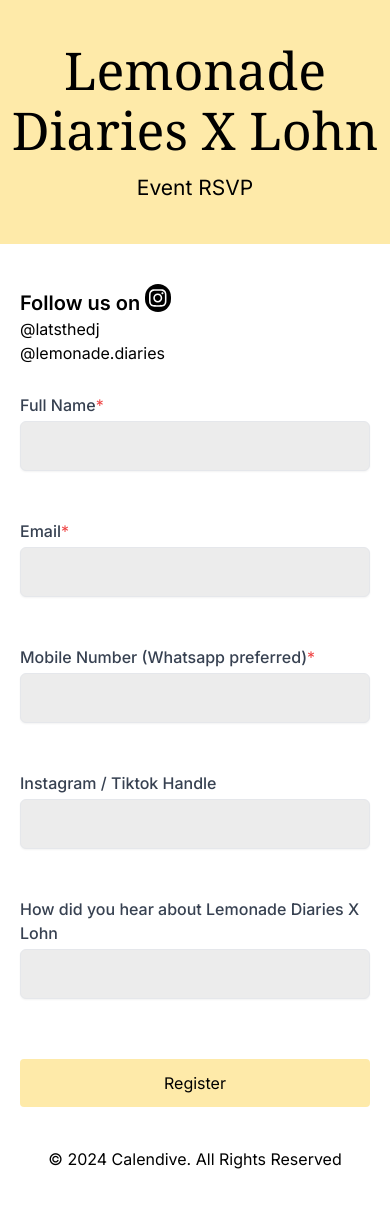
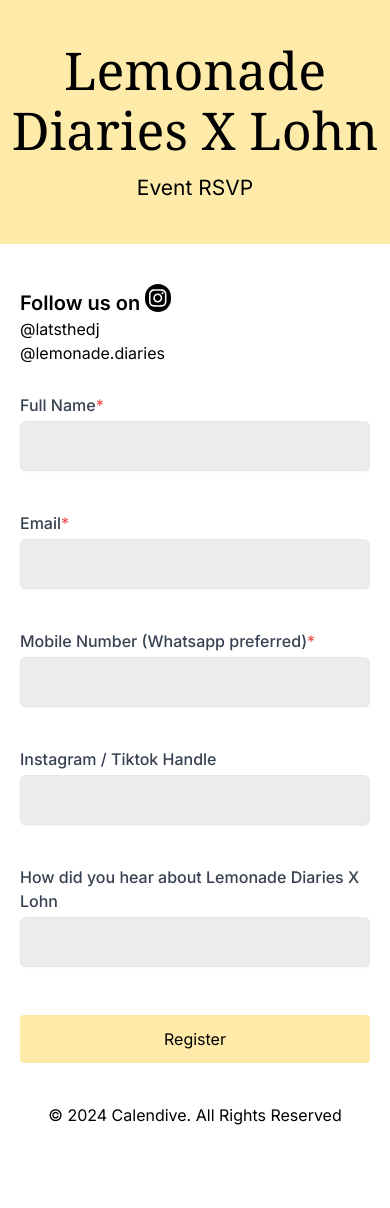
Before and after one commit to emmy-adigun/calendivesite, a Next.js app: page /lemonade.diaries in a window 390 px wide. Shown: the top 1208 px of the page. After the commit the page ends 1167 px from the top, so only its background shows below. Built offline with nearby package versions, Linux system fonts and the light colour scheme; no server answers.

Commit message:
reduce font size for mobile view

```diff
--- a/src/app/lemonade.diaries/lemonade-diaries-data.tsx
+++ b/src/app/lemonade.diaries/lemonade-diaries-data.tsx
@@ -86,7 +86,7 @@
     return(
         <div className="w-full">
             <div className="w-full bg-[#FEEAA9] text-center py-10">
-                <h1 className="text-[52px] leading-[60px] font-serif">Lemonade <br/> Diaries X Lohn</h1>
+                <h1 className="text-[40px] text-[52px] leading-[60px] font-serif">Lemonade <br/> Diaries X Lohn</h1>
                 <h5 className="text-[21px] mt-3">Event RSVP</h5>
             </div>
             <div className="w-full px-5 md:px-10 pt-10">
@@ -109,7 +109,7 @@
                             onChange={(event: { target: { value: SetStateAction<string>; }; }) => setName(event.target.value)}
                         />
                     </div>
-                    <div className="form-group mt-2">
+                    <div className="form-group">
                         <p className="flex">
                             <Label htmlFor="email">Email</Label><span className="text-red-500">*</span>
                         </p>
@@ -121,7 +121,7 @@
                             onChange={(event: { target: { value: SetStateAction<string>; }; }) => setEmail(event.target.value)}
                         />
                     </div>
-                    <div className="form-group mt-2">
+                    <div className="form-group">
                         <p className="flex">
                             <Label htmlFor="phone">Mobile Number (Whatsapp preferred)</Label><span className="text-red-500">*</span>
                         </p>
@@ -134,7 +134,7 @@
                         />
                     </div>
 
-                    <div className="form-group mt-2">
+                    <div className="form-group">
                         <p className="flex">
                             <Label htmlFor="phone">Instagram / Tiktok Handle</Label>
                         </p>
@@ -146,7 +146,7 @@
                             onChange={(event: { target: { value: SetStateAction<string>; }; }) => setSocialHandle(event.target.value)}
                         />
                     </div>
-                    <div className="form-group mt-2">
+                    <div className="form-group">
                         <p className="flex">
                             <Label htmlFor="hearAboutUs">How did you hear about Lemonade Diaries X Lohn</Label>
                         </p>
@@ -158,7 +158,7 @@
                             onChange={(event: { target: { value: SetStateAction<string>; }; }) => sethearAboutUs(event.target.value)}
                         />
                     </div>
-                    <div className="form-group mt-5 md:mt-[35px]">
+                    <div className="form-group mt-2 md:mt-[35px]">
                         <PrimaryButton type="submit" className="w-full py-3 bg-[#FEEAA9] border-[#FEEAA9] rounded-[4px] text-black hover:text-black" disabled={processing}>
                             {processing?(
                                 <>Processing...</>
```
